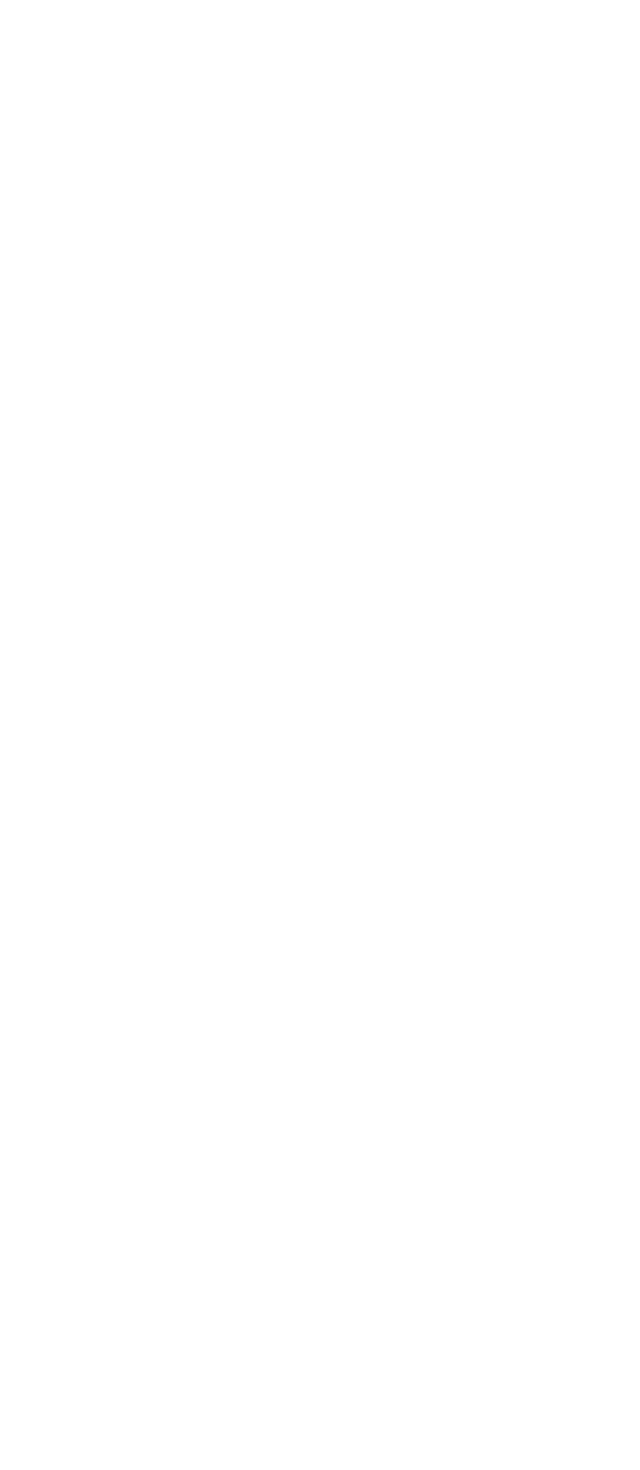
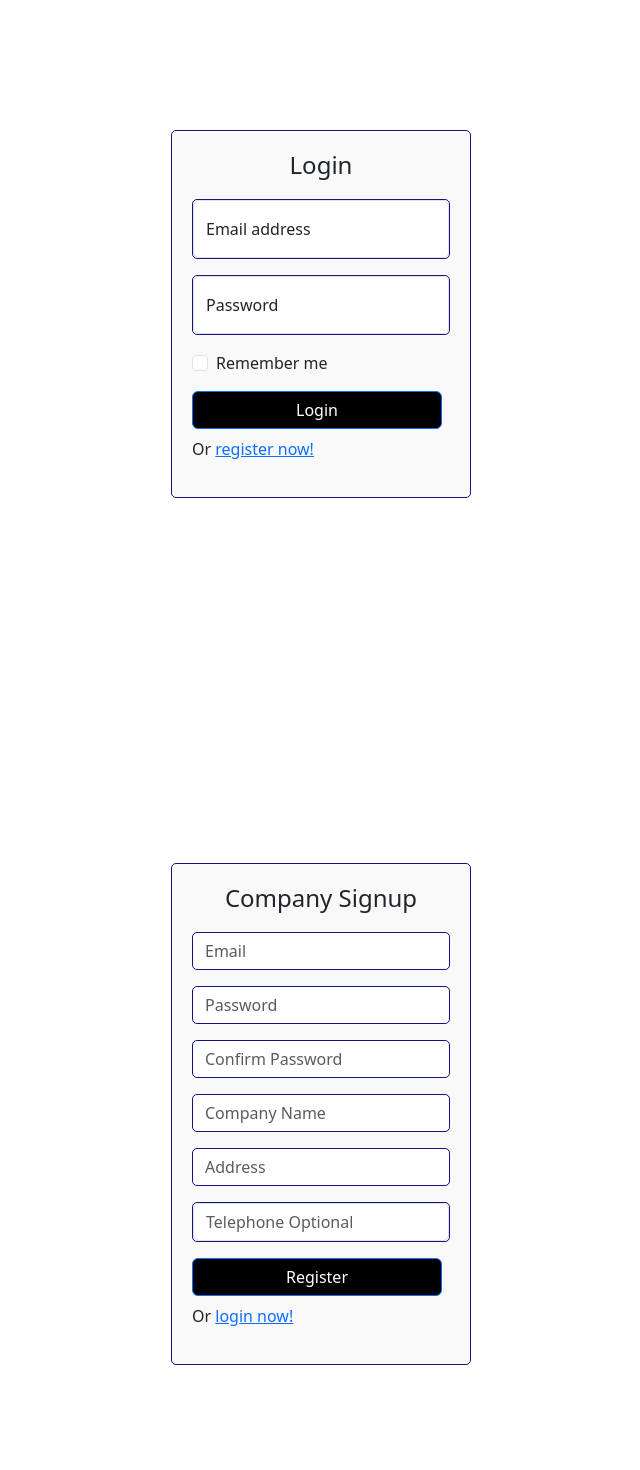
Before and after one commit to shivani26-bot/ServiceHubFrontend, a React (Vite) app: page / in a window 1280 px wide. Shown: the part 960-2430 px from the top of the page, without its empty margins (319-959 px from the left). Before the commit the page ends 874 px from the top, so only its background shows below. Built offline with nearby package versions, Linux system fonts and the light colour scheme.

Commit message:
login companyClientSignup added

```diff
--- a/src/App.jsx
+++ b/src/App.jsx
@@ -2,11 +2,17 @@ import "./App.css";
 import "bootstrap/dist/css/bootstrap.min.css";
 import Navigation from "./basic/components/Navigation/Navigation";
 import Register from "./basic/components/Register/Register";
+import Login from "./basic/components/Login/Login";
+import CompanySignup from "./basic/components/Signup/CompanySignup/CompanySignup";
+import ClientSignup from "./basic/components/Signup/ClientSignup/ClientSignup";
 function App() {
   return (
     <div>
       <Navigation />
       <Register />
+      <Login />
+      <CompanySignup />
+      <ClientSignup />
     </div>
   );
 }
--- /dev/null
+++ b/src/basic/components/Login/Login.css
@@ -0,0 +1,27 @@
+.centered-container {
+  display: flex;
+  justify-content: center;
+  align-items: center;
+  height: 100vh; /* This will make the container take the full height of the viewport */
+}
+
+.form-container {
+  width: 300px; /* Adjust the width as needed */
+  padding: 20px;
+  border: 1px solid #121481; /* Example border */
+  border-radius: 5px; /* Example border radius */
+  background-color: #f9f9f9; /* Example background color */
+}
+
+.outline {
+  border: 1px solid #121481;
+  border-radius: 5px;
+}
+.login-title {
+  text-align: center; /* Center the text */
+  margin-bottom: 20px; /* Add some space between the title and the form */
+}
+
+.login-title h2 {
+  font-size: 24px; /* Adjust the font size as needed */
+}
--- a/src/basic/components/Login/Login.jsx
+++ b/src/basic/components/Login/Login.jsx
@@ -0,0 +1,44 @@
+import FloatingLabel from "react-bootstrap/FloatingLabel";
+import Form from "react-bootstrap/Form";
+import Button from "react-bootstrap/Button";
+import "./Login.css";
+function Login() {
+  return (
+    <div className="centered-container">
+      <div className="form-container">
+        <>
+          <div className="login-title">
+            <h2 className="font-weight-bold">Login</h2>
+          </div>
+
+          <div className="mb-3 outline">
+            <FloatingLabel controlId="floatingInput" label="Email address">
+              <Form.Control type="email" placeholder="name@example.com" />
+            </FloatingLabel>
+          </div>
+          <div className="mb-3 outline">
+            <FloatingLabel controlId="floatingPassword" label="Password">
+              <Form.Control type="password" placeholder="Password" />
+            </FloatingLabel>
+          </div>
+          <Form.Check
+            type={"checkbox"}
+            id={`default-${"checkbox"}`}
+            label={`Remember me`}
+            className="mb-3"
+          />
+          <Button className="custom-button mb-2">Login</Button>
+
+          <p>
+            Or{" "}
+            <a href="#" className="register-link font-weight-bold fs-6 mb-0">
+              register now!
+            </a>
+          </p>
+        </>
+      </div>
+    </div>
+  );
+}
+
+export default Login;
--- /dev/null
+++ b/src/basic/components/Signup/ClientSignup/ClientSignup.css
@@ -0,0 +1,4 @@
+.outline {
+  border: 1px solid #121481;
+  border-radius: 5px;
+}
--- /dev/null
+++ b/src/basic/components/Signup/ClientSignup/ClientSignup.jsx
@@ -0,0 +1,113 @@
+import { useState } from "react";
+import Button from "react-bootstrap/Button";
+import Col from "react-bootstrap/Col";
+import Form from "react-bootstrap/Form";
+import "./ClientSignup.css";
+function ClientSignup() {
+  const [validated, setValidated] = useState(false);
+
+  const handleSubmit = (event) => {
+    const form = event.currentTarget;
+    if (form.checkValidity() === false) {
+      event.preventDefault();
+      event.stopPropagation();
+    }
+
+    setValidated(true);
+  };
+
+  return (
+    <div className="centered-container">
+      <div className="form-container">
+        <>
+          <div className="login-title">
+            <h2 className="font-weight-bold">Client Signup</h2>
+          </div>
+
+          <Form noValidate validated={validated} onSubmit={handleSubmit}>
+            <Form.Group as={Col} controlId="validationCustom01">
+              {/* <Form.Label>Email</Form.Label> */}
+              <Form.Control
+                required
+                type="text"
+                className="mb-3 outline"
+                placeholder="Email"
+              />
+              <Form.Control.Feedback>Looks good!</Form.Control.Feedback>
+            </Form.Group>
+
+            <Form.Group as={Col} controlId="validationCustom01">
+              {/* <Form.Label>Password</Form.Label> */}
+              <Form.Control
+                type="password"
+                className="mb-3 outline"
+                placeholder="Password"
+              />
+              <Form.Control.Feedback>Looks good!</Form.Control.Feedback>
+            </Form.Group>
+
+            <Form.Group as={Col} controlId="validationCustom01">
+              {/* <Form.Label>Confirm Password</Form.Label> */}
+              <Form.Control
+                type="password"
+                className="mb-3 outline"
+                placeholder="Confirm Password"
+              />
+              <Form.Control.Feedback>Looks good!</Form.Control.Feedback>
+            </Form.Group>
+
+            <Form.Group as={Col} controlId="validationCustom02">
+              {/* <Form.Label>Company Name</Form.Label> */}
+              <Form.Control
+                required
+                type="text"
+                className="mb-3 outline"
+                placeholder="Name"
+              />
+              <Form.Control.Feedback>Looks good!</Form.Control.Feedback>
+            </Form.Group>
+
+            <Form.Group as={Col} controlId="validationCustom03">
+              {/* <Form.Label>Address</Form.Label> */}
+              <Form.Control
+                type="text"
+                className="mb-3 outline"
+                placeholder="UserName"
+                required
+              />
+              <Form.Control.Feedback type="invalid">
+                Please provide a valid Address.
+              </Form.Control.Feedback>
+            </Form.Group>
+
+            <Form.Group
+              as={Col}
+              className="mb-3 outline"
+              controlId="validationCustom04"
+            >
+              {/* <Form.Label>Telephone</Form.Label> */}
+              <Form.Control
+                type="text"
+                placeholder="Telephone Optional"
+                required
+              />
+              <Form.Control.Feedback type="invalid">
+                Please provide a Phone Number.
+              </Form.Control.Feedback>
+            </Form.Group>
+
+            <Button className="custom-button mb-2">Register</Button>
+          </Form>
+          <p>
+            Or{" "}
+            <a href="#" className="register-link font-weight-bold fs-6 mb-0">
+              login now!
+            </a>
+          </p>
+        </>
+      </div>
+    </div>
+  );
+}
+
+export default ClientSignup;
--- /dev/null
+++ b/src/basic/components/Signup/CompanySignup/CompanySignup.css
@@ -0,0 +1,4 @@
+.outline {
+  border: 1px solid #121481;
+  border-radius: 5px;
+}
--- /dev/null
+++ b/src/basic/components/Signup/CompanySignup/CompanySignup.jsx
@@ -0,0 +1,113 @@
+import { useState } from "react";
+import Button from "react-bootstrap/Button";
+import Col from "react-bootstrap/Col";
+import Form from "react-bootstrap/Form";
+import "./CompanySignup.css";
+function CompanySignup() {
+  const [validated, setValidated] = useState(false);
+
+  const handleSubmit = (event) => {
+    const form = event.currentTarget;
+    if (form.checkValidity() === false) {
+      event.preventDefault();
+      event.stopPropagation();
+    }
+
+    setValidated(true);
+  };
+
+  return (
+    <div className="centered-container">
+      <div className="form-container">
+        <>
+          <div className="login-title">
+            <h2 className="font-weight-bold">Company Signup</h2>
+          </div>
+
+          <Form noValidate validated={validated} onSubmit={handleSubmit}>
+            <Form.Group as={Col} controlId="validationCustom01">
+              {/* <Form.Label>Email</Form.Label> */}
+              <Form.Control
+                required
+                type="text"
+                className="mb-3 outline"
+                placeholder="Email"
+              />
+              <Form.Control.Feedback>Looks good!</Form.Control.Feedback>
+            </Form.Group>
+
+            <Form.Group as={Col} controlId="validationCustom01">
+              {/* <Form.Label>Password</Form.Label> */}
+              <Form.Control
+                type="password"
+                className="mb-3 outline"
+                placeholder="Password"
+              />
+              <Form.Control.Feedback>Looks good!</Form.Control.Feedback>
+            </Form.Group>
+
+            <Form.Group as={Col} controlId="validationCustom01">
+              {/* <Form.Label>Confirm Password</Form.Label> */}
+              <Form.Control
+                type="password"
+                className="mb-3 outline"
+                placeholder="Confirm Password"
+              />
+              <Form.Control.Feedback>Looks good!</Form.Control.Feedback>
+            </Form.Group>
+
+            <Form.Group as={Col} controlId="validationCustom02">
+              {/* <Form.Label>Company Name</Form.Label> */}
+              <Form.Control
+                required
+                type="text"
+                className="mb-3 outline"
+                placeholder="Company Name"
+              />
+              <Form.Control.Feedback>Looks good!</Form.Control.Feedback>
+            </Form.Group>
+
+            <Form.Group as={Col} controlId="validationCustom03">
+              {/* <Form.Label>Address</Form.Label> */}
+              <Form.Control
+                type="text"
+                className="mb-3 outline"
+                placeholder="Address"
+                required
+              />
+              <Form.Control.Feedback type="invalid">
+                Please provide a valid Address.
+              </Form.Control.Feedback>
+            </Form.Group>
+
+            <Form.Group
+              as={Col}
+              className="mb-3 outline"
+              controlId="validationCustom04"
+            >
+              {/* <Form.Label>Telephone</Form.Label> */}
+              <Form.Control
+                type="text"
+                placeholder="Telephone Optional"
+                required
+              />
+              <Form.Control.Feedback type="invalid">
+                Please provide a Phone Number.
+              </Form.Control.Feedback>
+            </Form.Group>
+
+            <Button className="custom-button mb-2">Register</Button>
+          </Form>
+          <p>
+            Or{" "}
+            <a href="#" className="register-link font-weight-bold fs-6 mb-0">
+              login now!
+            </a>
+          </p>
+        </>
+      </div>
+    </div>
+  );
+}
+
+export default CompanySignup;
```
